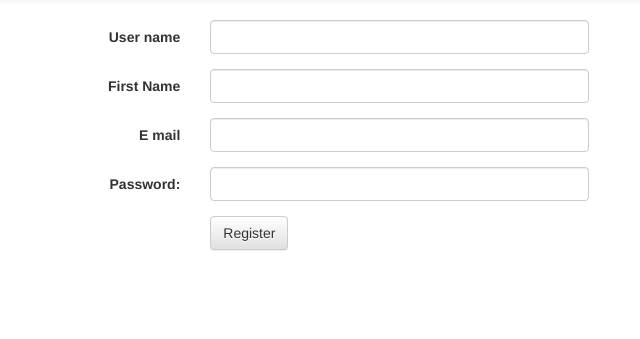
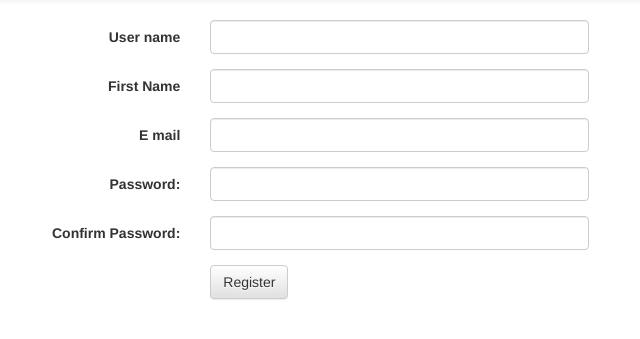
Before and after one commit to nits112/nitsblog, a PHP site: page /users/register.php in a window 1280 px wide. Shown: the part 86-425 px from the top of the page, without its empty margins (213-853 px from the left). Run offline with PHP 8.4, Linux system fonts and the light colour scheme; data that the repository does not hold is empty; some libraries are stand-ins or nearby versions.

Commit message:
register page validation

```diff
--- a/include/frame_register.php
+++ b/include/frame_register.php
@@ -32,6 +32,13 @@
     </div>
   </div>
 
+    <div class="form-group">
+    <label class="control-label col-sm-2" for="cnfpwd">Confirm Password:</label>
+    <div class="col-sm-5">
+      <input type="password" class="form-control" id="cnfpwd" placeholder="" name="confpassword" pattern="(?=.*\d)(?=.*[a-z])(?=.*[^a-zA-Z\d])(?=.*[A-Z]).{10,}" title="Must contain at least one number and one uppercase and lowercase letter,one special character and at least 10 or more characters" required>
+    </div>
+  </div>
+
   <div class="form-group">
     <div class="col-sm-offset-2 col-sm-5">
       <button type="submit" class="btn btn-default" name="submit">Register</button>
--- a/users/register.php
+++ b/users/register.php
@@ -12,8 +12,11 @@ if(isset($_POST['submit'])) {
 	$firstname=$_POST['firstname'];
 	$emailid=$_POST['emailid'];
 	$password=$_POST['password'];
+	$confpassword=$_POST['confpassword'];
 
 	include("../db/dbconnect.php");
+
+	if($password == $confpassword) {
 
 	/* CHECK if same user or email exists or not ? */
 	$query="SELECT * FROM users , users_buffer WHERE username='$username' OR emailid='$emailid' ";
@@ -28,7 +31,18 @@ if(isset($_POST['submit'])) {
 		$query="INSERT INTO users_buffer (username, firstname, password, emailid)
 				VALUES ('$username','$firstname','$password','$emailid')";
 		mysqli_query($conn , $query);
-		header("location:../index.php");
+
+
+			echo "<script>alert('Your account have been registered and pending for approval with Admin');
+			window.location.href='../index.php';</script>";
+	}
+	}
+	else
+	{
+		echo "<script>alert('Password do not match');
+		window.location.href='register.php';</script>";
+
+
 	}
 
 
```
